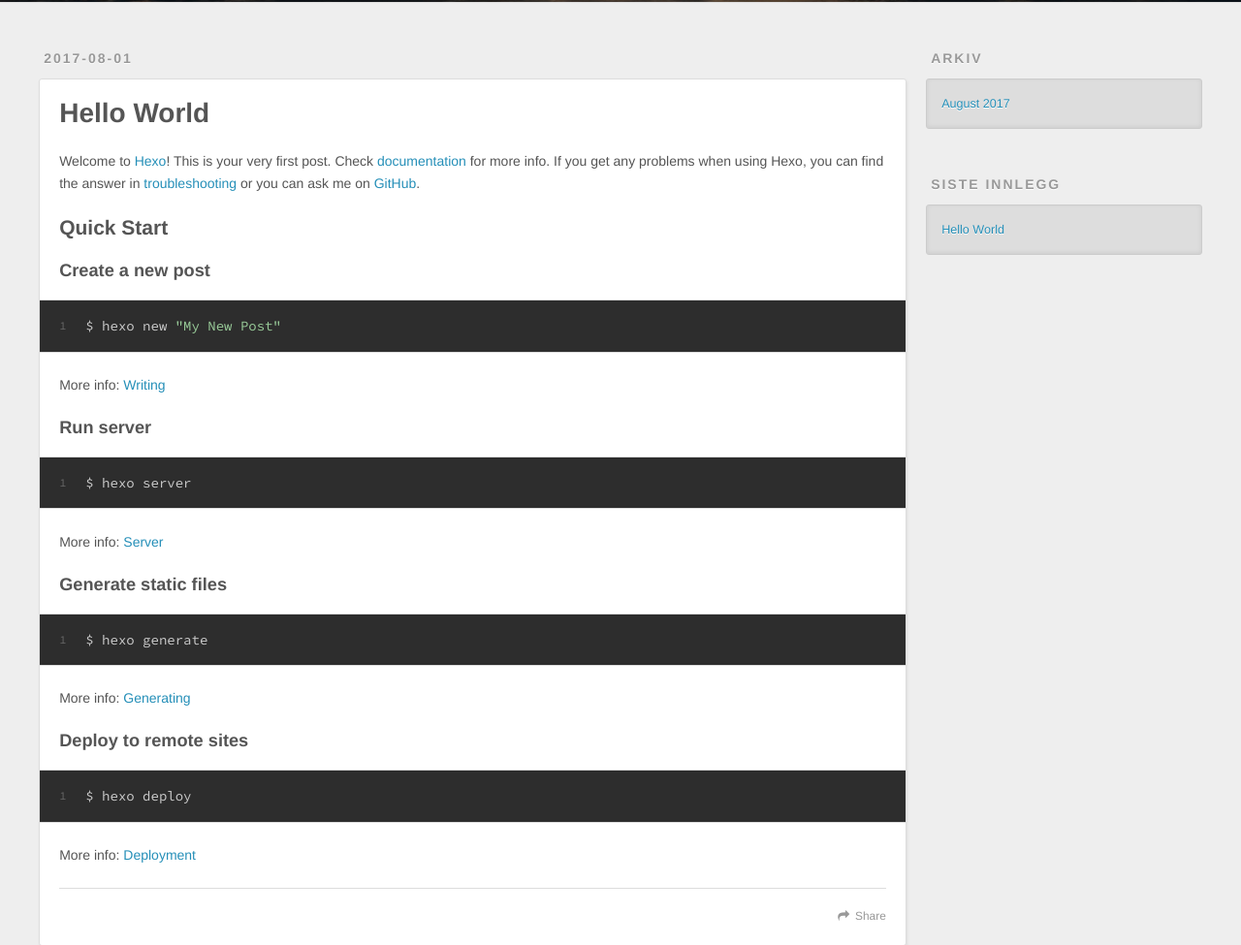
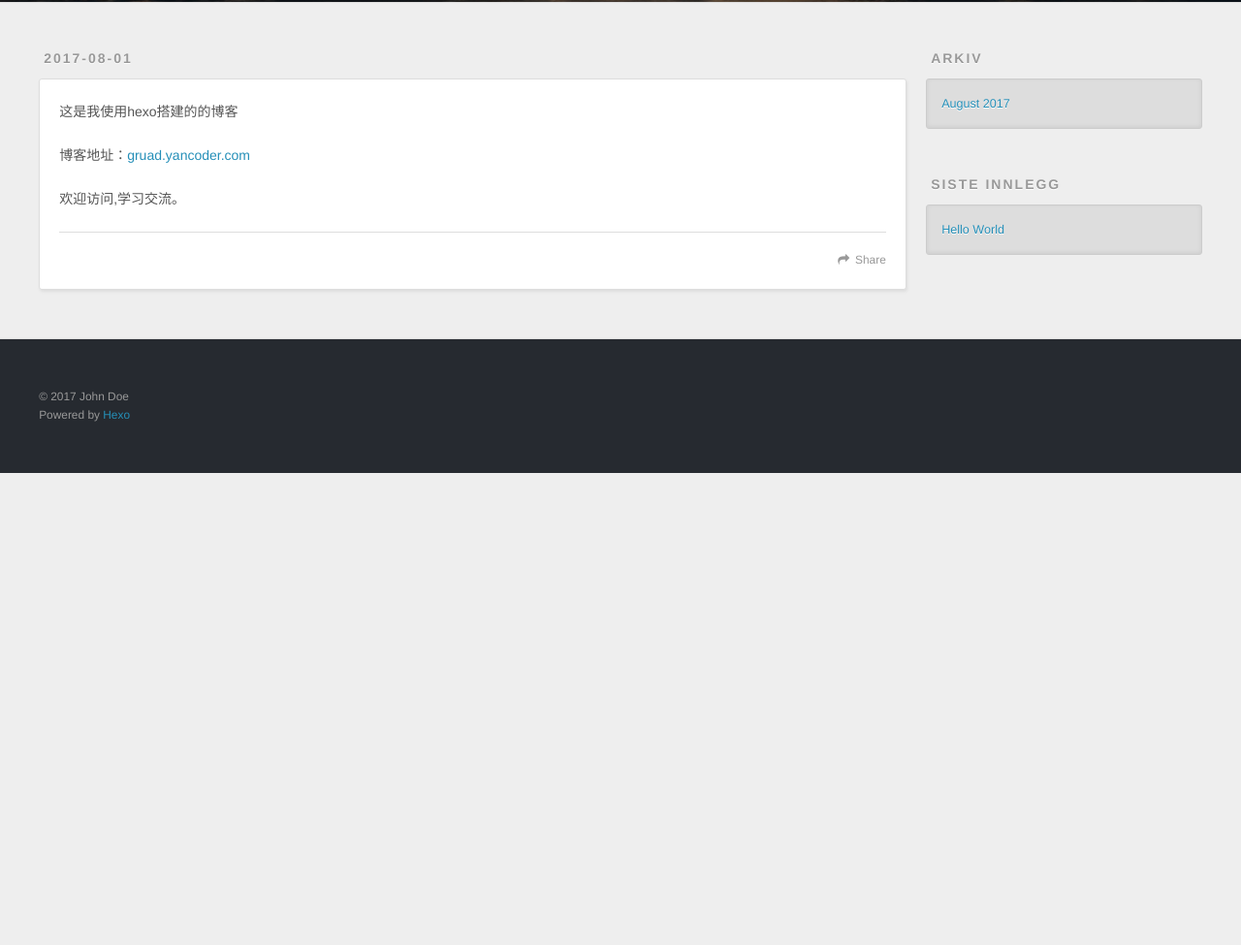
Before and after one commit to gruad/gruad.github.io, a plain HTML site: page README.html in a window 1280 px wide. Shown: the part 298-1273 px from the top of the page at 97% size. After the commit the page ends 800 px from the top, so only its background shows below. Drawn offline with nearby package versions, Linux system fonts and the light colour scheme.

Commit message:
Site updated: 2017-08-01 15:58:38

```diff
--- a/index.html
+++ b/README.html
@@ -5,12 +5,16 @@
 
   <title>Hexo</title>
   <meta name="viewport" content="width=device-width, initial-scale=1, maximum-scale=1">
-  <meta property="og:type" content="website">
+  <meta name="description" content="这是我使用hexo搭建的的博客 博客地址：gruad.yancoder.com 欢迎访问,学习交流。">
+<meta property="og:type" content="website">
 <meta property="og:title" content="Hexo">
-<meta property="og:url" content="http://yoursite.com/index.html">
+<meta property="og:url" content="http://yoursite.com/README.html">
 <meta property="og:site_name" content="Hexo">
+<meta property="og:description" content="这是我使用hexo搭建的的博客 博客地址：gruad.yancoder.com 欢迎访问,学习交流。">
+<meta property="og:updated_time" content="2017-08-01T03:10:17.000Z">
 <meta name="twitter:card" content="summary">
 <meta name="twitter:title" content="Hexo">
+<meta name="twitter:description" content="这是我使用hexo搭建的的博客 博客地址：gruad.yancoder.com 欢迎访问,学习交流。">
 
     <link rel="alternate" href="/atom.xml" title="Hexo" type="application/atom+xml">
 
@@ -59,53 +63,34 @@
   </div>
 </header>
       <div class="outer">
-        <section id="main">
-
-    <article id="post-hello-world" class="article article-type-post" itemscope itemprop="blogPost">
+        <section id="main"><article id="page-" class="article article-type-page" itemscope itemprop="blogPost">
   <div class="article-meta">
-    <a href="/2017/08/01/hello-world/" class="article-date">
-  <time datetime="2017-08-01T07:40:11.000Z" itemprop="datePublished">2017-08-01</time>
+    <a href="/README.html" class="article-date">
+  <time datetime="2017-08-01T07:58:15.000Z" itemprop="datePublished">2017-08-01</time>
 </a>
 
   </div>
   <div class="article-inner">
 
 
-      <header class="article-header">
-
-
-    <h1 itemprop="name">
-      <a class="article-title" href="/2017/08/01/hello-world/">Hello World</a>
-    </h1>
-
-
-      </header>
-
     <div class="article-entry" itemprop="articleBody">
 
-        <p>Welcome to <a href="https://hexo.io/" target="_blank" rel="external">Hexo</a>! This is your very first post. Check <a href="https://hexo.io/docs/" target="_blank" rel="external">documentation</a> for more info. If you get any problems when using Hexo, you can find the answer in <a href="https://hexo.io/docs/troubleshooting.html" target="_blank" rel="external">troubleshooting</a> or you can ask me on <a href="https://github.com/hexojs/hexo/issues" target="_blank" rel="external">GitHub</a>.</p>
-<h2 id="Quick-Start"><a href="#Quick-Start" class="headerlink" title="Quick Start"></a>Quick Start</h2><h3 id="Create-a-new-post"><a href="#Create-a-new-post" class="headerlink" title="Create a new post"></a>Create a new post</h3><figure class="highlight bash"><table><tr><td class="gutter"><pre><div class="line">1</div></pre></td><td class="code"><pre><div class="line">$ hexo new <span class="string">"My New Post"</span></div></pre></td></tr></table></figure>
-<p>More info: <a href="https://hexo.io/docs/writing.html" target="_blank" rel="external">Writing</a></p>
-<h3 id="Run-server"><a href="#Run-server" class="headerlink" title="Run server"></a>Run server</h3><figure class="highlight bash"><table><tr><td class="gutter"><pre><div class="line">1</div></pre></td><td class="code"><pre><div class="line">$ hexo server</div></pre></td></tr></table></figure>
-<p>More info: <a href="https://hexo.io/docs/server.html" target="_blank" rel="external">Server</a></p>
-<h3 id="Generate-static-files"><a href="#Generate-static-files" class="headerlink" title="Generate static files"></a>Generate static files</h3><figure class="highlight bash"><table><tr><td class="gutter"><pre><div class="line">1</div></pre></td><td class="code"><pre><div class="line">$ hexo generate</div></pre></td></tr></table></figure>
-<p>More info: <a href="https://hexo.io/docs/generating.html" target="_blank" rel="external">Generating</a></p>
-<h3 id="Deploy-to-remote-sites"><a href="#Deploy-to-remote-sites" class="headerlink" title="Deploy to remote sites"></a>Deploy to remote sites</h3><figure class="highlight bash"><table><tr><td class="gutter"><pre><div class="line">1</div></pre></td><td class="code"><pre><div class="line">$ hexo deploy</div></pre></td></tr></table></figure>
-<p>More info: <a href="https://hexo.io/docs/deployment.html" target="_blank" rel="external">Deployment</a></p>
+        <p>这是我使用hexo搭建的的博客</p>
+<p>博客地址：<a href="gruad.yancoder.com">gruad.yancoder.com</a></p>
+<p>欢迎访问,学习交流。</p>
 
 
     </div>
     <footer class="article-footer">
-      <a data-url="http://yoursite.com/2017/08/01/hello-world/" data-id="cj5ta45fv0000wiqyj44y3ehi" class="article-share-link">Share</a>
+      <a data-url="http://yoursite.com/README.html" data-id="cj5takr310000uhqym7vk7tw3" class="article-share-link">Share</a>
 
 
     </footer>
   </div>
 
-</article>
 
 
-
+</article>
 
 </section>
 
```
Also changed, not shown: 2017/08/01/hello-world/index.html (+1 -1 lines), 1 other file.
